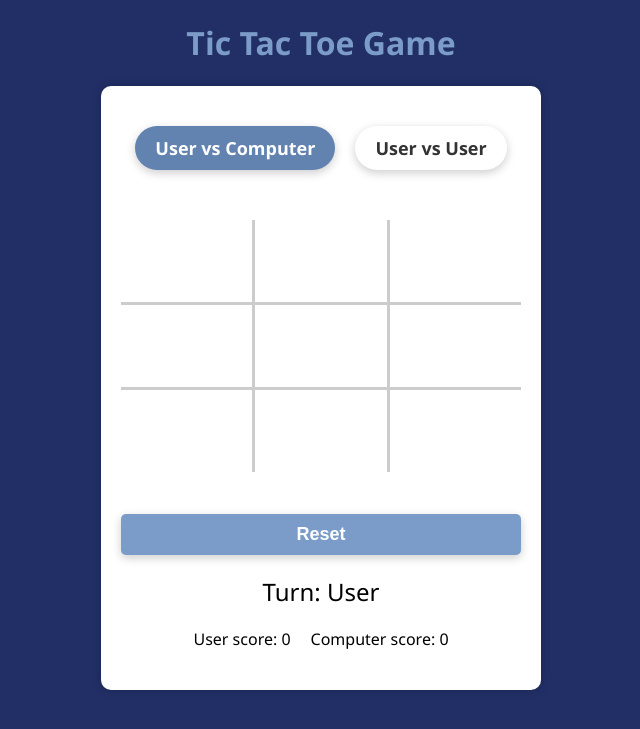
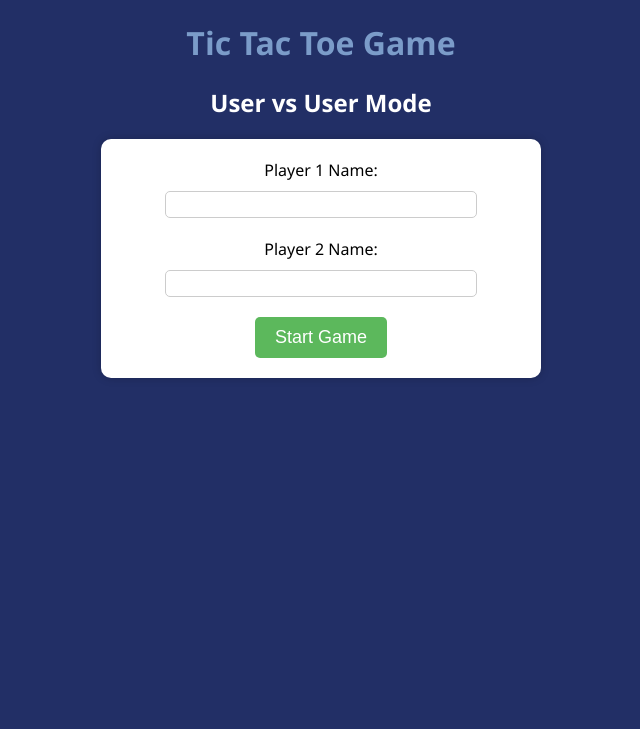
Before and after one commit to lmerc037/TicTacToe, a PHP site: page / in a window 1280 px wide. Shown: the top 729 px of the page, without its empty margins (319-959 px from the left). Run offline with PHP 8.4, Linux system fonts and the light colour scheme.

Commit message:
welcome page to get player names

```diff
--- a/public/index.html
+++ /dev/null
@@ -1,63 +0,0 @@
-<!DOCTYPE html>
-<html lang="en">
-
-<head>
-    <meta charset="UTF-8">
-    <meta http-equiv="X-UA-Compatible" content="IE=edge">
-    <meta name="viewport" content="width=device-width, initial-scale=1.0">
-    <title>Jeu Tic Tac Toe</title>
-    <link rel="stylesheet" href="styles.css">
-</head>
-
-<body>
-    <!-- Title of the game -->
-    <h1>Tic Tac Toe Game</h1>
-    <div id="tic-tac-toe">
-        <div class="mode-switch">
-            <input type="radio" name="mode" value="user-vs-computer" id="mode1" checked>
-            <!-- Radio button for user vs computer mode -->
-            <label for="mode1">User vs Computer</label>
-            <input type="radio" name="mode" value="user-vs-user" id="mode2">
-            <label for="mode2">User vs User</label>
-        </div>
-        <!-- Game board -->
-        <table id="board">
-            <tr>
-                <td></td>
-                <td></td>
-                <td></td>
-            </tr>
-            <tr>
-                <td></td>
-                <td></td>
-                <td></td>
-            </tr>
-            <tr>
-                <td class="last"></td>
-                <td class="last"></td>
-                <td class="last"></td>
-            </tr>
-        </table>
-        <br>
-        <!-- Reset button for the game -->
-        <button id="reset-button">Reset</button>
-        <!-- Display current turn -->
-        <div id="turn">Turn: User</div>
-        <div class="resultcontainer">
-            <!-- Display user score for user vs computer mode -->
-            <div id="user-wins">User score: 0</div>
-            <!-- Display computer score for user vs computer mode -->
-            <div id="computer-wins">Computer score: 0</div>
-            <!-- Display user 1 score for user vs user mode -->
-            <div id="user1-wins">User 1 score: 0</div>
-            <!-- Display user 2 score for user vs user mode -->
-            <div id="user2-wins">User 2 score: 0</div>
-        </div>
-
-        <!-- Display game result -->
-        <div id="result"></div>
-    </div>
-    <script src="script.js"></script>
-</body>
-
-</html>
--- /dev/null
+++ b/public/index.php
@@ -0,0 +1,32 @@
+<!DOCTYPE html>
+<html lang="en">
+
+<head>
+    <meta charset="UTF-8">
+    <meta http-equiv="X-UA-Compatible" content="IE=edge">
+    <meta name="viewport" content="width=device-width, initial-scale=1.0">
+    <title>Tic Tac Toe Game</title>
+    <link rel="stylesheet" href="styles.css">
+</head>
+
+<body>
+    <!-- Title of the game -->
+    <h1>Tic Tac Toe Game</h1>
+    <h2>User vs User Mode</h2>
+    <div id="tic-tac-toe">
+        <form method="POST" action="play.php">
+            <label for="player1">Player 1 Name:</label>
+            <input type="text" name="player1" id="player1">
+
+            <label for="player2">Player 2 Name:</label>
+            <input type="text" name="player2" id="player2">
+
+            <button type="submit">Start Game</button>
+        </form>
+
+    </div>
+
+
+</body>
+
+</html>
--- a/public/styles.css
+++ b/public/styles.css
@@ -7,6 +7,12 @@ h1 {
   text-align: center;
   font-family: 'Segoe UI', Tahoma, Geneva, Verdana, sans-serif;
   color: #7B9CC9;
+}
+
+h2 {
+  text-align: center;
+  font-family: 'Segoe UI', Tahoma, Geneva, Verdana, sans-serif;
+  color: #ffffff;
 }
 
 #tic-tac-toe {
@@ -138,6 +144,28 @@ h1 {
 }
 
 
+.player-name{
+  text-align: center;
+}
+
+.player-name span{
+ padding:3px 10px;
+ background-color: #222F66;
+ color: white;
+
+  border-radius: 5px;
+}
+
+
+#player1-score, #player2-score{
+  padding:5px 10px;
+  background-color: #222F66;
+  color: white;
+
+   border-radius: 50%;
+
+}
+
 .mode-switch input[type="radio"] {
   display: none;
 }
@@ -150,3 +178,70 @@ h1 {
 .mode-switch input[type="radio"]:checked + label:before {
   transform: scale(1.2);
 }
+
+
+.button-container {
+  display: flex;
+  justify-content: center;
+  align-items: center;
+  margin-top: 20px;
+}
+
+.game-button {
+  display: inline-block;
+  background-color: #4CAF50;
+  color: white;
+  padding: 12px 24px;
+  margin-right: 10px;
+  text-decoration: none;
+  border: none;
+  border-radius: 5px;
+  font-size: 16px;
+  cursor: pointer;
+}
+
+.game-button:hover {
+  background-color: #3e8e41;
+}
+
+.game-button:active {
+  background-color: #3e8e41;
+  transform: translateY(2px);
+}
+#tic-tac-toe form {
+  display: flex;
+  flex-direction: column;
+  align-items: center;
+}
+
+#tic-tac-toe form label {
+  margin-bottom: 10px;
+}
+
+#tic-tac-toe form input {
+  padding: 5px;
+  border-radius: 5px;
+  border: 1px solid #ccc;
+  margin-bottom: 20px;
+  width: 100%;
+  max-width: 300px;
+}
+
+#tic-tac-toe form button {
+  background-color: #5cb85c;
+  color: #fff;
+  border: none;
+  border-radius: 5px;
+  padding: 10px 20px;
+  font-size: 18px;
+  cursor: pointer;
+  transition: all 0.3s ease-in-out;
+}
+
+#tic-tac-toe form button:hover {
+  background-color: #449d44;
+}
+
+label {
+  text-align: left;
+}
```
